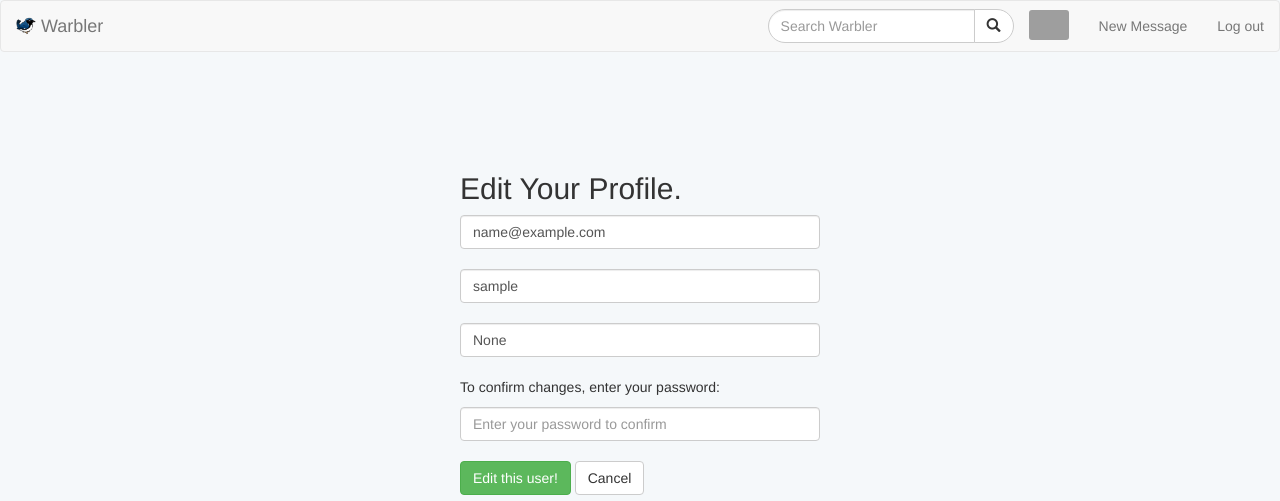
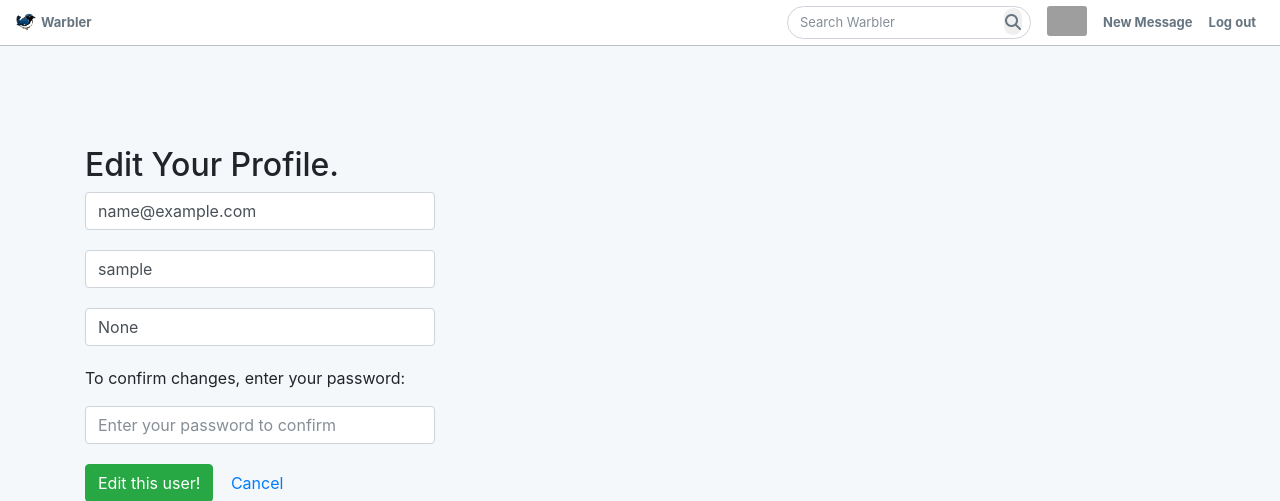
Before and after one commit to Mhowitt/Warbler-Project, a Flask app: page /users/1/edit in a window 1280 px wide. Shown: the top 501 px of the page. Run offline with Flask 2, Linux system fonts and the light colour scheme; the visitor is signed in with stand-in values (Sample User, id 1); data comes from the database, SQL or seed files in the repository; some libraries are stand-ins or nearby versions; grey boxes are pictures that could not be loaded.

Commit message:
updating logged out home and nav to bootstrap 4

```diff
--- a/project/static/stylesheets/style.css
+++ b/project/static/stylesheets/style.css
@@ -1,10 +1,40 @@
+/* General */
+
 body {
   background-color: #f5f8fa;
+}
+
+.form-control {
+  margin-bottom: 20px;
+}
+
+/* Nav */
+
+.navbar {
+  background-color: #fff;
+  height: 46px;
+  border-bottom: 1px solid rgba(0,0,0,0.25);
+}
+
+.navbar a {
+  color: #66757f;
+  font-size: 13px;
+  font-weight: bold;
+}
+
+.navbar a:hover {
+  color: #1c94e0;
+}
+
+.navbar-brand {
+  display: flex;
+  align-items: center;
 }
 
 .navbar-brand > img {
   display: inline-block;
   margin-bottom: 2px;
+  margin-right: 5px;
   width: 20px;
   border-radius: 2px;
 }
@@ -15,27 +45,64 @@ body {
   border-radius: 3px;
 }
 
-.join-message {
-  margin-top: 100px;
+ul.nav.navbar-nav {
+  align-items: center;
 }
 
-#search {
-  border-top-left-radius: 20px;
-  border-bottom-left-radius: 20px;
+ul.nav.navbar-nav li {
+  margin: 0 0.5rem;
+  display: flex;
 }
 
-#search + span .btn {
-  border-top-right-radius: 20px;
-  border-bottom-right-radius: 20px;
-  height: 34px;
+nav form.navbar-form {
+  display: flex;
+  position: relative;
 }
 
 #search.form-control {
+  border-radius: 20px;
   margin-bottom: 0;
+  width: 100%;
+  font-size: 13px;
+  padding-right: 28px;
 }
 
-.form-control {
-  margin-bottom: 20px;
+#search.form-control + .btn {
+  position: absolute;
+  right: 9px;
+  top: 2px;
+  bottom: 4px;
+  z-index: 1;
+  border-radius: 20px;
+  padding: 0;
+  color: #66757f;
+}
+
+#search.form-control + .btn:hover {
+  cursor: pointer;
+}
+
+#search.form-control + .btn:active,
+#search.form-control + .btn:focus {
+  box-shadow: none;
+}
+
+#search:active,
+#search:focus {
+  box-shadow: none;
+  border: 2px solid #007bff;
+}
+
+@media (max-width: 468px) {
+  nav form.navbar-form {
+    display: none;
+  }
+}
+
+/* User Profile */
+
+.join-message {
+  margin-top: 100px;
 }
 
 #profile-image,
--- a/project/templates/base.html
+++ b/project/templates/base.html
@@ -3,18 +3,34 @@
 
 <head>
   <meta charset="UTF-8">
-  <title>Flask Twitter</title>
-  <link href="https://maxcdn.bootstrapcdn.com/bootstrap/3.3.7/css/bootstrap.min.css" rel="stylesheet" integrity="sha384-BVYiiSIFeK1dGmJRAkycuHAHRg32OmUcww7on3RYdg4Va+PmSTsz/K68vbdEjh4u"
-    crossorigin="anonymous">
-  <script src="https://code.jquery.com/jquery-3.1.1.min.js" integrity="sha256-hVVnYaiADRTO2PzUGmuLJr8BLUSjGIZsDYGmIJLv2b8="
+  <title>Warbler</title>
+  <link
+    rel="stylesheet"
+    href="https://maxcdn.bootstrapcdn.com/bootstrap/4.0.0-beta.2/css/bootstrap.min.css"
+    integrity="sha384-PsH8R72JQ3SOdhVi3uxftmaW6Vc51MKb0q5P2rRUpPvrszuE4W1povHYgTpBfshb" crossorigin="anonymous">
+  <script
+    src="https://code.jquery.com/jquery-3.2.1.min.js"
+    integrity="sha256-hwg4gsxgFZhOsEEamdOYGBf13FyQuiTwlAQgxVSNgt4="
     crossorigin="anonymous"></script>
-  <script src="https://maxcdn.bootstrapcdn.com/bootstrap/3.3.7/js/bootstrap.min.js" integrity="sha384-Tc5IQib027qvyjSMfHjOMaLkfuWVxZxUPnCJA7l2mCWNIpG9mGCD8wGNIcPD7Txa"
+  <script
+    src="https://cdnjs.cloudflare.com/ajax/libs/popper.js/1.12.3/umd/popper.min.js"
+    integrity="sha384-vFJXuSJphROIrBnz7yo7oB41mKfc8JzQZiCq4NCceLEaO4IHwicKwpJf9c9IpFgh"
     crossorigin="anonymous"></script>
-  <link rel="stylesheet" href="{{ url_for('static', filename='stylesheets/style.css') }}">
+  <script
+    src="https://maxcdn.bootstrapcdn.com/bootstrap/4.0.0-beta.2/js/bootstrap.min.js"
+    integrity="sha384-alpBpkh1PFOepccYVYDB4do5UnbKysX5WZXm3XxPqe5iKTfUKjNkCk9SaVuEZflJ"
+    crossorigin="anonymous"></script>
+  <script src="https://use.fontawesome.com/d2766f5640.js"></script>
+  <link
+    rel="stylesheet"
+    href="{{ url_for('static', filename='stylesheets/style.css') }}">
+  <link
+    rel="shortcut icon"
+    href="{{ url_for('static', filename='favicon.ico') }}">
 </head>
 
 <body>
-  <nav class="navbar navbar-default">
+  <nav class="navbar navbar-expand">
     <div class="container-fluid">
       <div class="navbar-header">
         <a href="{{ url_for('root') }}" class="navbar-brand">
@@ -24,15 +40,11 @@
       </div>
       <ul class="nav navbar-nav navbar-right">
         <li>
-          <form class="navbar-form navbar-right" action={{url_for( 'users.index')}} method='GET'>
-            <div class="input-group">
-              <input type="text" name="q" class="form-control" placeholder="Search Warbler" id="search">
-              <span class="input-group-btn">
-                <button type="submit" class="btn btn-default">
-                  <span class="glyphicon glyphicon-search"></span>
-                </button>
-              </span>
-            </div>
+          <form class="navbar-form navbar-right" action={{ url_for( 'users.index') }} method='GET'>
+            <input type="text" name="q" class="form-control" placeholder="Search Warbler" id="search">
+            <button type="submit" class="btn btn-default">
+              <span class="fa fa-search"></span>
+            </button>
           </form>
         </li>
         {% if current_user.is_anonymous %}
@@ -59,11 +71,13 @@
     </div>
   </nav>
   <div class="container">
-
     {% for message in get_flashed_messages() %}
-    <div class="alert alert-{{ message['status'] }}">{{ message['text'] }}</div>
-    {% endfor %} {% block content %} {% endblock %}
+      <div class="alert alert-{{ message['status'] }}">
+        {{ message['text'] }}
+      </div>
+    {% endfor %}
+    {% block content %}
+    {% endblock %}
   </div>
 </body>
-
 </html>
```
Also changed, not shown: other parts of project/static/stylesheets/style.css (+44 -0 lines), project/templates/home.html (+8 -3 lines), project/static/favicon.ico (added), project/static/images/signed-out-home.jpg (added).
